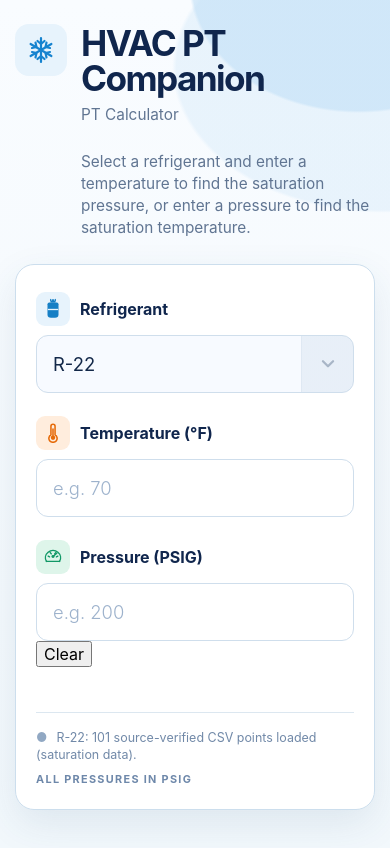
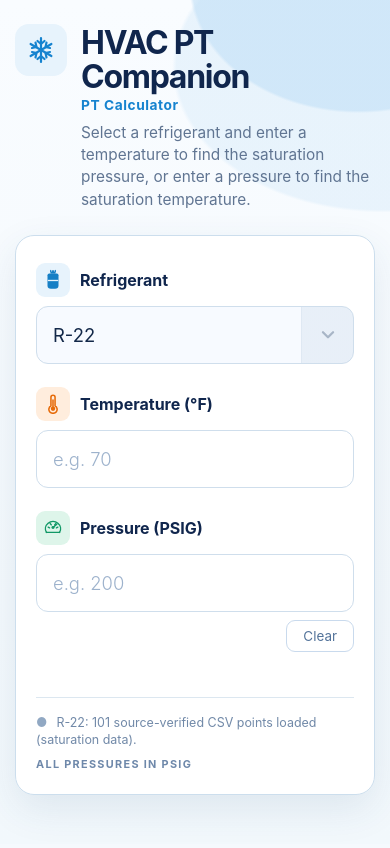
Before and after one commit to bcshinstudio/pt-calculator, a plain HTML site: page index.html in a window 390 px wide. Drawn offline with Linux system fonts and the light colour scheme.

Commit message:
Update styling for HVAC PT Companion branding and Clear button

```diff
--- a/styles.css
+++ b/styles.css
@@ -3,6 +3,7 @@
   color: #10254a;
   background: #f5f9fd;
   font-synthesis: none;
+
   --blue: #1683cf;
   --blue-soft: #e7f3fc;
   --orange-soft: #ffeddd;
@@ -10,7 +11,9 @@
   --border: #cfdeec;
 }
 
-* { box-sizing: border-box; }
+* {
+  box-sizing: border-box;
+}
 
 body {
   margin: 0;
@@ -21,7 +24,11 @@ body {
     linear-gradient(180deg, #f9fcff 0%, #f2f8fc 100%);
 }
 
-button, input, select { font: inherit; }
+button,
+input,
+select {
+  font: inherit;
+}
 
 .page-shell {
   width: min(100%, 1180px);
@@ -58,12 +65,21 @@ button, input, select { font: inherit; }
 }
 
 .title-copy h1 {
-  margin: 4px 0 8px;
-  font-size: clamp(2.3rem, 4.4vw, 3.7rem);
-  line-height: 1;
-  letter-spacing: -.045em;
+  margin: 4px 0 4px;
+  font-size: clamp(2.15rem, 4vw, 3.45rem);
+  line-height: 1.02;
+  letter-spacing: -.04em;
   font-weight: 670;
   color: #10264d;
+}
+
+.app-subtitle {
+  margin: 0 0 10px !important;
+  color: #1683cf !important;
+  font-size: clamp(.95rem, 1.4vw, 1.08rem) !important;
+  line-height: 1.2 !important;
+  font-weight: 650;
+  letter-spacing: .04em;
 }
 
 .title-copy p {
@@ -90,7 +106,9 @@ button, input, select { font: inherit; }
   font-size: .72rem;
 }
 
-.tool-mark small { margin-top: 5px; }
+.tool-mark small {
+  margin-top: 5px;
+}
 
 .calculator-card {
   padding: 42px 52px 30px;
@@ -100,7 +118,9 @@ button, input, select { font: inherit; }
   box-shadow: 0 14px 38px rgba(39, 79, 119, .10);
 }
 
-.field-group { margin-bottom: 30px; }
+.field-group {
+  margin-bottom: 30px;
+}
 
 .field-group label {
   display: flex;
@@ -121,15 +141,24 @@ button, input, select { font: inherit; }
   height: 52px;
 }
 
-.icon-tile.blue { background: var(--blue-soft); }
-.icon-tile.orange { background: var(--orange-soft); }
-.icon-tile.green { background: var(--green-soft); }
+.icon-tile.blue {
+  background: var(--blue-soft);
+}
+
+.icon-tile.orange {
+  background: var(--orange-soft);
+}
+
+.icon-tile.green {
+  background: var(--green-soft);
+}
 
 .control-indent {
   margin-left: 70px;
 }
 
-input, select {
+input,
+select {
   width: 100%;
   min-height: 68px;
   padding: 0 22px;
@@ -140,7 +169,10 @@ input, select {
   outline: none;
   font-size: 1.3rem;
   font-weight: 400;
-  transition: border-color .15s ease, box-shadow .15s ease, background .15s ease;
+  transition:
+    border-color .15s ease,
+    box-shadow .15s ease,
+    background .15s ease;
 }
 
 select {
@@ -159,9 +191,13 @@ select {
   background-size: 64px 100%, 1px 100%, 26px 26px;
 }
 
-input:hover, select:hover { border-color: #aec5da; }
+input:hover,
+select:hover {
+  border-color: #aec5da;
+}
 
-input:focus, select:focus {
+input:focus,
+select:focus {
   border-color: #6ca8d5;
   box-shadow: 0 0 0 4px rgba(22,131,207,.10);
 }
@@ -178,7 +214,45 @@ input::placeholder {
   line-height: 1.45;
 }
 
-.hidden { display: none; }
+.clear-row {
+  display: flex;
+  justify-content: flex-end;
+  margin-top: 10px;
+}
+
+.clear-button {
+  border: 1px solid #c9daed;
+  background: #ffffff;
+  color: #53739a;
+  border-radius: 9px;
+  padding: 7px 18px;
+  font-size: .88rem;
+  cursor: pointer;
+  transition:
+    border-color .15s ease,
+    background .15s ease,
+    color .15s ease;
+}
+
+.clear-button:hover {
+  border-color: #afc7dd;
+  background: #f7fbff;
+  color: #365f8b;
+}
+
+.clear-button:focus-visible {
+  outline: none;
+  border-color: #6ca8d5;
+  box-shadow: 0 0 0 3px rgba(22,131,207,.10);
+}
+
+.clear-button:active {
+  background: #eef6fc;
+}
+
+.hidden {
+  display: none;
+}
 
 .message {
   min-height: 20px;
@@ -187,8 +261,13 @@ input::placeholder {
   color: #b42318;
 }
 
-.message.warning { color: #9a6700; }
-.message.success { color: #067647; }
+.message.warning {
+  color: #9a6700;
+}
+
+.message.success {
+  color: #067647;
+}
 
 .status-row {
   display: flex;
@@ -224,7 +303,9 @@ input::placeholder {
 }
 
 @media (max-width: 760px) {
-  .page-shell { padding: 24px 15px 38px; }
+  .page-shell {
+    padding: 24px 15px 38px;
+  }
 
   .title-row {
     gap: 14px;
@@ -239,7 +320,13 @@ input::placeholder {
 
   .title-copy h1 {
     margin-top: 2px;
-    font-size: 2.2rem;
+    font-size: 2rem;
+    line-height: 1.05;
+  }
+
+  .app-subtitle {
+    margin: 3px 0 8px !important;
+    font-size: .86rem !important;
   }
 
   .title-copy p {
@@ -248,15 +335,22 @@ input::placeholder {
     line-height: 1.45;
   }
 
-  .desktop-break { display: none; }
-  .tool-mark { display: none; }
+  .desktop-break {
+    display: none;
+  }
+
+  .tool-mark {
+    display: none;
+  }
 
   .calculator-card {
     padding: 27px 20px 22px;
     border-radius: 19px;
   }
 
-  .field-group { margin-bottom: 23px; }
+  .field-group {
+    margin-bottom: 23px;
+  }
 
   .field-group label {
     gap: 10px;
@@ -271,9 +365,12 @@ input::placeholder {
     border-radius: 9px;
   }
 
-  .control-indent { margin-left: 0; }
+  .control-indent {
+    margin-left: 0;
+  }
 
-  input, select {
+  input,
+  select {
     min-height: 58px;
     padding-left: 16px;
     font-size: 1.15rem;
@@ -283,6 +380,15 @@ input::placeholder {
     padding-right: 58px;
     background-position: right center, right 51px center, right 14px center;
     background-size: 52px 100%, 1px 100%, 22px 22px;
+  }
+
+  .clear-row {
+    margin-top: 8px;
+  }
+
+  .clear-button {
+    padding: 7px 16px;
+    font-size: .84rem;
   }
 
   .status-row {
```
